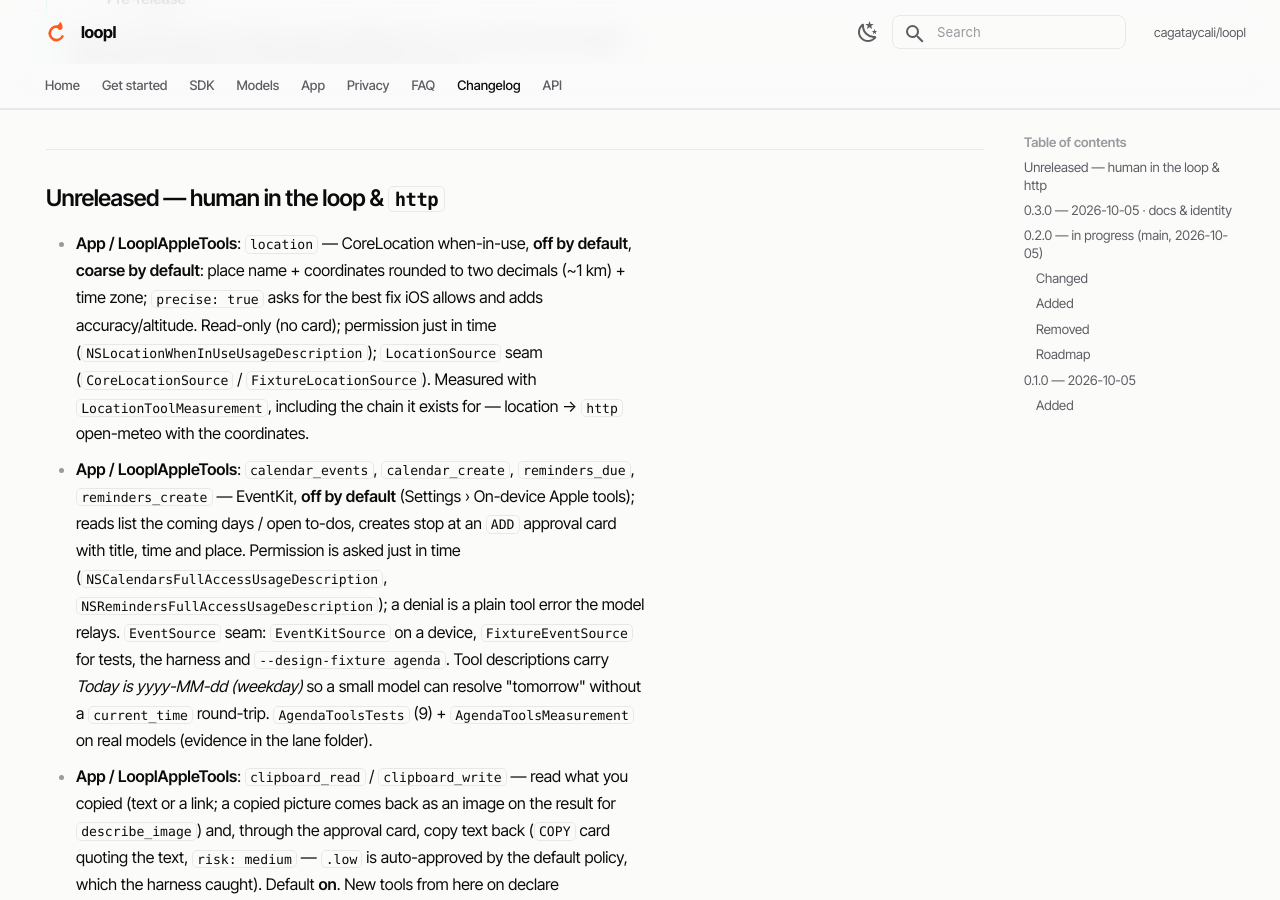
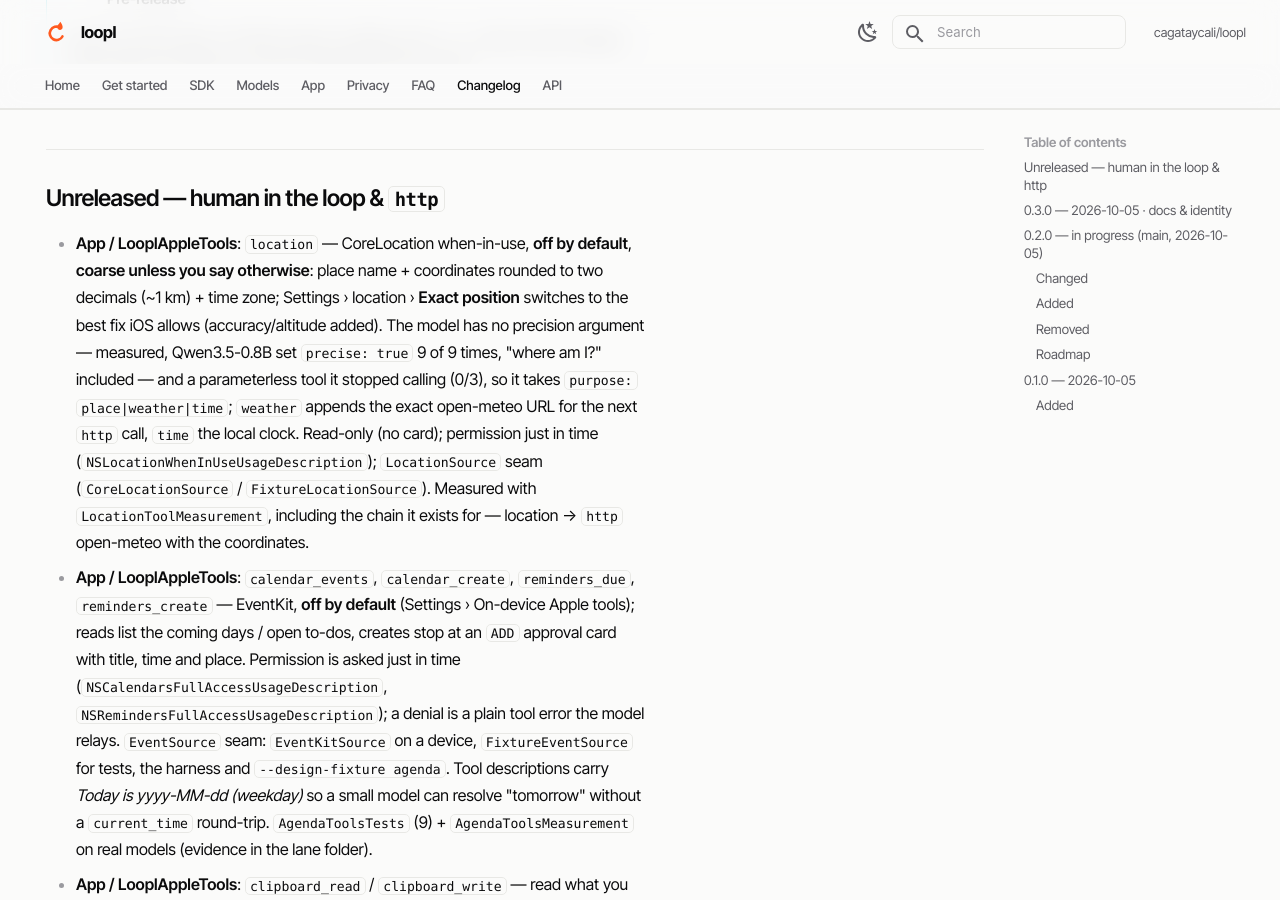
Before and after one commit to cagataycali/loopl, an MkDocs documentation site: the page built from docs/changelog.md, in a window 1280 px wide and 900 px high, scrolled down 363 px. Built offline with MkDocs 1.6.1 and Material for MkDocs 9.7.7, drawn with Linux system fonts in a browser that asks for light colours.

Commit message:
docs: location measurements (precision is the user's, purpose enum)

```diff
--- a/docs/changelog.md
+++ b/docs/changelog.md
@@ -16,7 +16,7 @@ breaking change is called out under **Changed** with the old → new symbol.
 
 ## Unreleased — human in the loop & `http`
 
-- **App / LooplAppleTools**: `location` — CoreLocation when-in-use, **off by default**, **coarse by default**: place name + coordinates rounded to two decimals (~1 km) + time zone; `precise: true` asks for the best fix iOS allows and adds accuracy/altitude. Read-only (no card); permission just in time (`NSLocationWhenInUseUsageDescription`); `LocationSource` seam (`CoreLocationSource` / `FixtureLocationSource`). Measured with `LocationToolMeasurement`, including the chain it exists for — location → `http` open-meteo with the coordinates.
+- **App / LooplAppleTools**: `location` — CoreLocation when-in-use, **off by default**, **coarse unless you say otherwise**: place name + coordinates rounded to two decimals (~1 km) + time zone; Settings › location › **Exact position** switches to the best fix iOS allows (accuracy/altitude added). The model has no precision argument — measured, Qwen3.5-0.8B set `precise: true` 9 of 9 times, "where am I?" included — and a parameterless tool it stopped calling (0/3), so it takes `purpose: place|weather|time`; `weather` appends the exact open-meteo URL for the next `http` call, `time` the local clock. Read-only (no card); permission just in time (`NSLocationWhenInUseUsageDescription`); `LocationSource` seam (`CoreLocationSource` / `FixtureLocationSource`). Measured with `LocationToolMeasurement`, including the chain it exists for — location → `http` open-meteo with the coordinates.
 - **App / LooplAppleTools**: `calendar_events`, `calendar_create`, `reminders_due`, `reminders_create` — EventKit, **off by default** (Settings › On-device Apple tools); reads list the coming days / open to-dos, creates stop at an `ADD` approval card with title, time and place. Permission is asked just in time (`NSCalendarsFullAccessUsageDescription`, `NSRemindersFullAccessUsageDescription`); a denial is a plain tool error the model relays. `EventSource` seam: `EventKitSource` on a device, `FixtureEventSource` for tests, the harness and `--design-fixture agenda`. Tool descriptions carry *Today is yyyy-MM-dd (weekday)* so a small model can resolve "tomorrow" without a `current_time` round-trip. `AgendaToolsTests` (9) + `AgendaToolsMeasurement` on real models (evidence in the lane folder).
 - **App / LooplAppleTools**: `clipboard_read` / `clipboard_write` — read what you copied (text or a link; a copied picture comes back as an image on the result for `describe_image`) and, through the approval card, copy text back (`COPY` card quoting the text, `risk: medium` — `.low` is auto-approved by the default policy, which the harness caught). Default **on**. New tools from here on declare `AppleTool.defaultOn`; a fresh install (and an update that first ships a tool) switches on only the default-on set, and Settings says *Off by default — fewer tools help small models* under the rest (`AppleToolPrefs`). Schema shape measured on real models before shipping: `ClipboardShapeMeasurement` ran one tool with `action: read|write` against `clipboard_read` + `clipboard_write` — Qwen3.5-0.8B 0/9 vs 2/9 (the single tool turned "what did I copy?" into a write 4 times in 6), loopl-2b 9/9 both — so two tools ship, and the single `ClipboardTool` stays in the SDK; `ClipboardToolTests` cover parsing, the card and a real pasteboard round trip.
 - **The loopl models are public** (2026-10-06, owner decision). `cagataydev/loopl-{0.8b,2b,4b}-4bit` (MLX 4-bit, vision — what the app downloads) and `cagataydev/loopl-{0.8b,2b,4b}` (bf16, the base for *Continue a model*) are public on Hugging Face, and the [loopl collection](https://huggingface.co/collections/cagataydev/loopl-on-device-agents-swift-6ac51395b13a9c41d4932eaf) is public and holds exactly those six. All three carry **v1.1** (dataset v2.1: identity/bio family, file cards, repair rows): 4B quiz472 158 vs v1 111, tools 9/9 · 9/9, identity 5/5; 2B 91 vs 88; 0.8B 88 vs 59. **Catalog**: the three loopl MLX rows are `gated: false` (no account), notes/sizes say v1.1; the GGUF rows stay gated — those repos, the LoRA adapter and the dataset remain private. `App/Resources/collection.json` re-synced (6 items, `private: false`); `docs/models.md` + README say *public* instead of *gated*; `testBundledSnapshotInTheAppIsCurrent` pins the six.
```
Also changed, not shown: docs/app/tools.md (+1 -1 lines).
